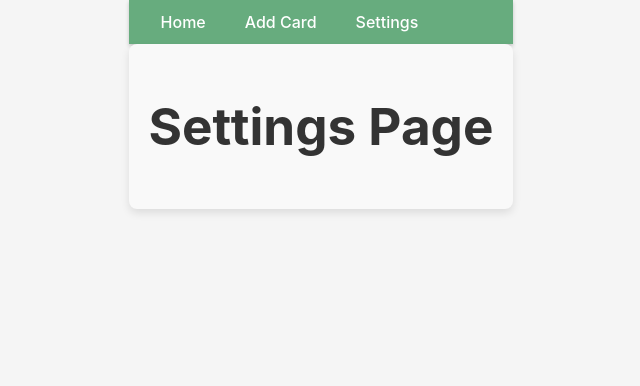
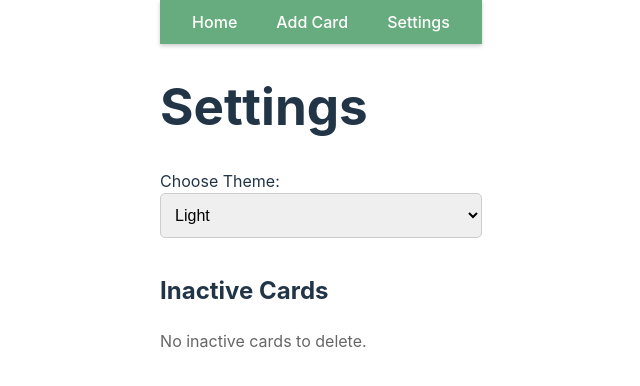
Before and after one commit to JeniaPetrenko/e-wallet-Project, a React (Vite) app: page /settings in a window 1280 px wide. Shown: the top 386 px of the page, without its empty margins (319-959 px from the left). Built offline with nearby package versions, Linux system fonts and the light colour scheme.

Commit message:
settings page

```diff
--- a/src/App.jsx
+++ b/src/App.jsx
@@ -6,11 +6,16 @@ import AddCardPage from "./pages/AddCardPage";
 import CardDetailsPage from "./pages/CardDetailsPage";
 import SettingsPage from "./pages/SettingsPage";
 import Header from "./components/Header"; // Імпортуємо Header компонент
+import "./styles/themes.css";
+import { useSelector } from "react-redux";
 
 function App() {
+  const theme = useSelector((state) => state.settings.theme);
   return (
-    <Router>
-      <div className="App">
+    <div className={`App theme-${theme}`}>
+      {" "}
+      {/* Додаємо клас теми */}
+      <Router>
         <Header /> {/* Вставляємо компонент Header */}
         <Routes>
           <Route path="/" element={<HomePage />} />
@@ -18,8 +23,8 @@ function App() {
           <Route path="/card/:id" element={<CardDetailsPage />} />
           <Route path="/settings" element={<SettingsPage />} />
         </Routes>
-      </div>
-    </Router>
+      </Router>{" "}
+    </div>
   );
 }
 
--- a/src/pages/SettingsPage.jsx
+++ b/src/pages/SettingsPage.jsx
@@ -1,12 +1,48 @@
 //src/pages/SettingsPags.jsx
-
 import React from "react";
 import styles from "../styles/SettingsPage.module.css"; // Імпорт стилів
+import { useSelector, useDispatch } from "react-redux";
+import { setTheme } from "../redux/settingsSlice"; // Імпортуємо тільки зміну теми
+import { deleteInactiveCards as removeCardsFromRedux } from "../redux/cardsSlice"; // Перейменовуємо імпорт, щоб уникнути конфлікту
 
 const SettingsPage = () => {
+  const dispatch = useDispatch();
+  const theme = useSelector((state) => state.settings.theme); // Отримуємо поточну тему з Redux
+  const inactiveCards = useSelector((state) =>
+    state.cards.cards.filter((card) => !card.isActive)
+  ); // Отримуємо всі неактивні картки
+
+  const handleThemeChange = (event) => {
+    dispatch(setTheme(event.target.value)); // Зміна теми
+  };
+
+  const handleDeleteInactive = () => {
+    dispatch(removeCardsFromRedux()); // Використовуємо перейменовану дію для видалення карток
+  };
+
   return (
-    <div className={styles.settingsContainer}>
-      <h1 className={styles.settingsTitle}>Settings Page</h1>
+    <div className={`settings-page ${theme}`}>
+      <h1>Settings</h1>
+
+      <div className="theme-selector">
+        <label>Choose Theme:</label>
+        <select value={theme} onChange={handleThemeChange}>
+          <option value="light">Light</option>
+          <option value="dark">Dark</option>
+          <option value="green">Green</option>
+        </select>
+      </div>
+
+      <div className="inactive-cards">
+        <h2>Inactive Cards</h2>
+        {inactiveCards.length > 0 ? (
+          <button onClick={handleDeleteInactive}>
+            Delete All Inactive Cards
+          </button>
+        ) : (
+          <p>No inactive cards to delete.</p>
+        )}
+      </div>
     </div>
   );
 };
--- a/src/redux/cardsSlice.js
+++ b/src/redux/cardsSlice.js
@@ -36,10 +36,18 @@ const cardsSlice = createSlice({
         state[index] = { ...state[index], ...action.payload };
       }
     },
+    deleteInactiveCards: (state) => {
+      state.cards = state.cards.filter((card) => card.isActive);
+    },
   },
 });
 
-export const { addCard, removeCard, setActiveCard, updateCard } =
-  cardsSlice.actions;
+export const {
+  addCard,
+  removeCard,
+  setActiveCard,
+  updateCard,
+  deleteInactiveCards,
+} = cardsSlice.actions;
 
 export default cardsSlice.reducer;
--- a/src/redux/settingsSlice.js
+++ b/src/redux/settingsSlice.js
@@ -0,0 +1,21 @@
+// src/redux/settingsSlice.js
+import { createSlice } from "@reduxjs/toolkit";
+
+const initialState = {
+  theme: "light",
+};
+
+const settingsSlice = createSlice({
+  name: "settings",
+  initialState,
+  reducers: {
+    setTheme: (state, action) => {
+      state.theme = action.payload;
+    },
+    deleteInactiveCards: (state, action) => {},
+  },
+});
+
+export const { setTheme, deleteInactiveCards } = settingsSlice.actions;
+
+export default settingsSlice.reducer;
--- a/src/redux/store.js
+++ b/src/redux/store.js
@@ -2,9 +2,11 @@
 //зберігає стан всіх карток через redux
 import { configureStore } from "@reduxjs/toolkit";
 import cardsReducer from "./cardsSlice";
+import settingsReducer from "./settingsSlice";
 
 export const store = configureStore({
   reducer: {
     cards: cardsReducer,
+    settings: settingsReducer,
   },
 });
--- /dev/null
+++ b/src/styles/themes.css
@@ -0,0 +1,25 @@
+/* src/styles/theme.css */
+
+/* styles for light theme */
+.theme-light {
+    --background-color: white;
+    --text-color: black;
+}
+
+/* styles for dark theme */
+.theme-dark {
+    --background-color: black;
+    --text-color: white;
+}
+
+/* styles for green theme */
+.theme-green {
+    --background-color: #348836;
+    --text-color: rgb(42, 10, 10);
+}
+
+/* Apply these variables globally */
+body {
+    background-color: var(--background-color);
+    color: var(--text-color);
+}
```
Also changed, not shown: src/styles/CardForm.module.css (+0 -17 lines), src/styles/Header.module.css (+0 -9 lines), src/styles/HomePage.module.css (+0 -10 lines), src/styles/SettingsPage.module.css (+0 -8 lines).
